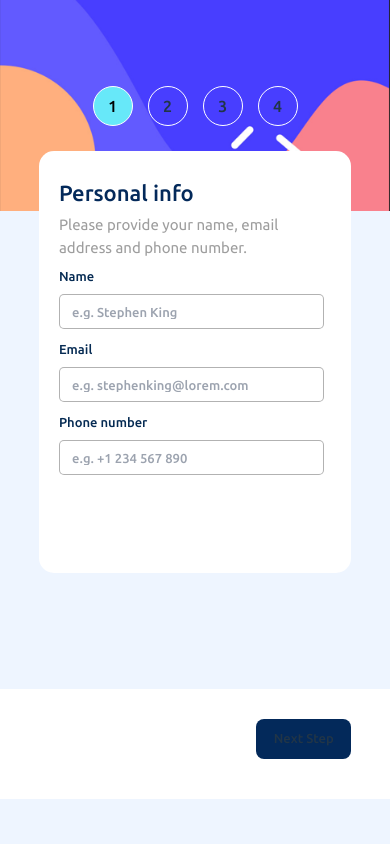
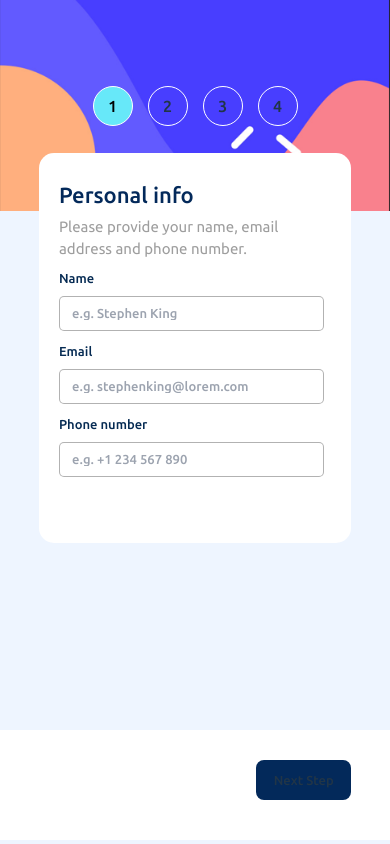
Before and after one commit to luisnavedag/Challenge-Form, a React (Vite) app: page / in a window 390 px wide. Built offline with nearby package versions, Linux system fonts and the light colour scheme.

Commit message:
Fixing responsive details

```diff
--- a/src/components/Form/Form.module.css
+++ b/src/components/Form/Form.module.css
@@ -111,11 +111,13 @@
 
     .divForm{
         width: 80%;
-        height: 50%;
+        min-height: auto;
+        max-height: 390px;
+        margin: auto;
         /* border: 1px solid black; */
         border-radius: 15px;
         position: relative;
-        bottom: 60px;
+        bottom: 180px;
         background-color: #fff;
     }
 }
--- a/src/components/Step1/Step1.module.css
+++ b/src/components/Step1/Step1.module.css
@@ -68,7 +68,7 @@
     font-size: 13px;
     font-weight: 600;
     &:focus{
-        border: 1.5px solid #03295a;
+        border: 1px solid #04316c;
     }
 }
 
@@ -166,7 +166,7 @@
         border: 1px solid blue;
         position: relative;
         right: 15%;
-        top: 50%;
+        top: 65%;
         width: 110vw;
         border: none;
         background-color: #fff;
--- a/src/components/Step2/Step2.module.css
+++ b/src/components/Step2/Step2.module.css
@@ -197,7 +197,7 @@
         /* border: 1px solid blue; */
         position: relative;
         right: 15%;
-        top: 41%;
+        top: 56%;
         width: 110vw;
         border: none;
         background-color: #fff;
--- a/src/components/Step3/Step3.module.css
+++ b/src/components/Step3/Step3.module.css
@@ -164,7 +164,7 @@
         /* border: 1px solid blue; */
         position: relative;
         right: 15%;
-        top: 42%;
+        top: 57%;
         width: 110vw;
         border: none;
         background-color: #fff;
--- a/src/components/Step4/Step4.module.css
+++ b/src/components/Step4/Step4.module.css
@@ -149,7 +149,7 @@
         /* border: 1px solid blue; */
         position: relative;
         right: 15%;
-        top: 55%;
+        top: 71%;
         width: 110vw;
         border: none;
         background-color: #fff;
```
